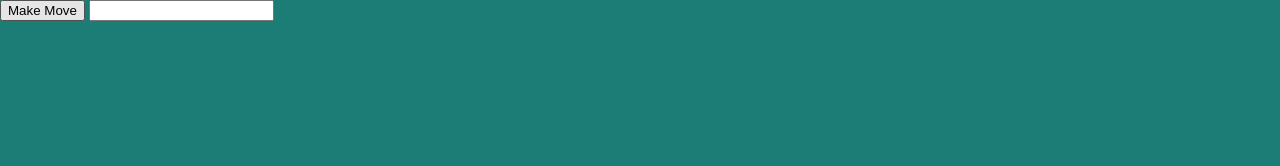
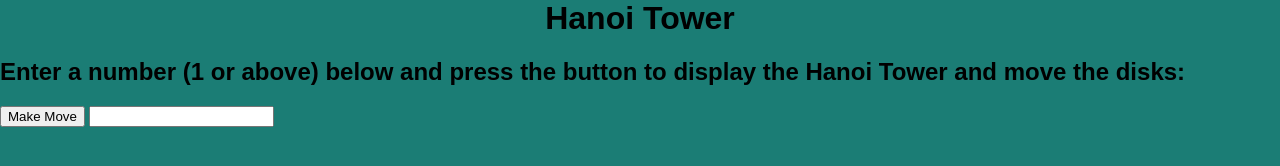
Before and after one commit to YannGueguen1/Hanoi-Tower, a plain HTML site: page index.html in a window 1280 px wide. Drawn offline with Linux system fonts and the light colour scheme.

Commit message:
update ReadMe

```diff
--- a/index.html
+++ b/index.html
@@ -6,6 +6,9 @@
   </head>
 
   <body>
+    <h1 style="text-align: center; font-family: 'Montserrat', sans-serif;">Hanoi Tower</h1>
+    <h2 style="font-family: 'Montserrat', sans-serif;">Enter a number (1 or above) below and press the button to display the Hanoi Tower and move the disks:</h2>
+
     <button onclick="makeMove()" id="makemove" width="40">Make Move</button>
     <input type="text" name="" id="numDisk">
     <div class="game" id="game"></div>
```
Also changed, not shown: 1 other file.
